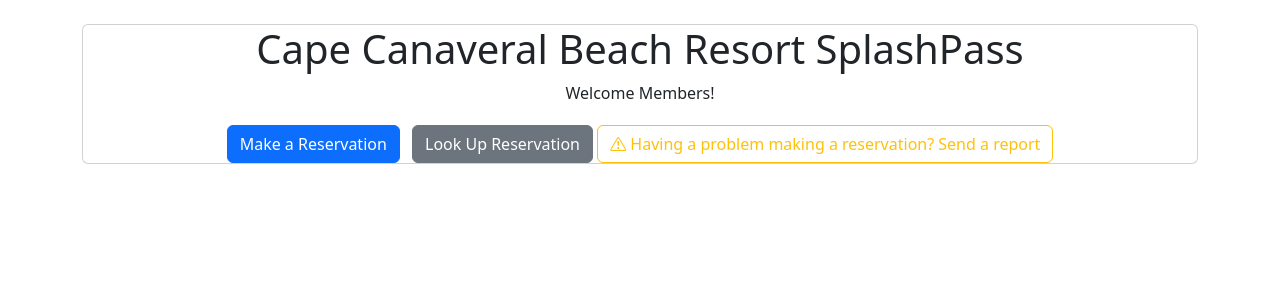
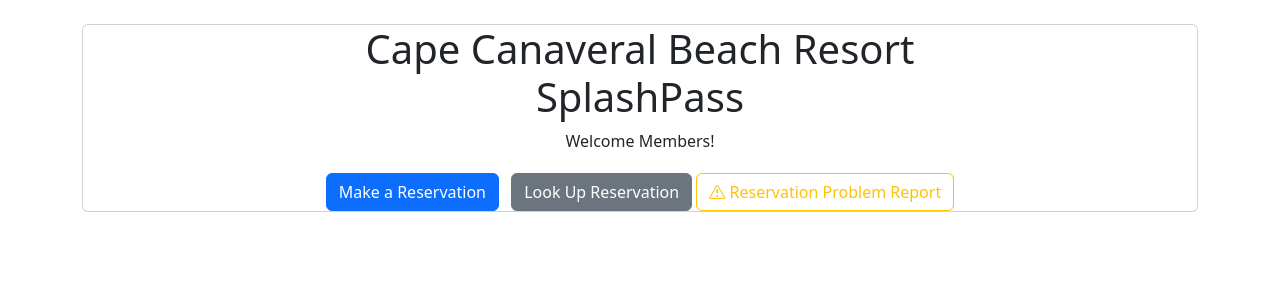
Before and after one commit to ccbractivix/splashpass, a Flask app: page / in a window 1280 px wide. Shown: the part 56-356 px from the top of the page. Run offline with Flask 3, Linux system fonts and the light colour scheme; some libraries are stand-ins or nearby versions.

Commit message:
Update header and button text in index.html

```diff
--- a/templates/index.html
+++ b/templates/index.html
@@ -2,13 +2,13 @@
 {% block title %}SplashPass - Home{% endblock %}
 {% block content %}
 <div class="card text-center">
-    <h1>Cape Canaveral Beach Resort SplashPass</h1>
+    <h1>Cape Canaveral Beach Resort<br>SplashPass</h1>
     <p>Welcome Members!</p>
     <div class="mt-1">
         <a href="{{ url_for('book') }}" class="btn btn-primary">Make a Reservation</a>
         <a href="{{ url_for('lookup') }}" class="btn btn-secondary" style="margin-left:0.5rem;">Look Up Reservation</a>
         <a href="{{ url_for('report_form') }}" class="btn btn-outline-warning">
-    <i class="bi bi-exclamation-triangle"></i> Having a problem making a reservation? Send a report
+    <i class="bi bi-exclamation-triangle"></i> Reservation Problem Report
 </a>
     </div>
 </div>
```
